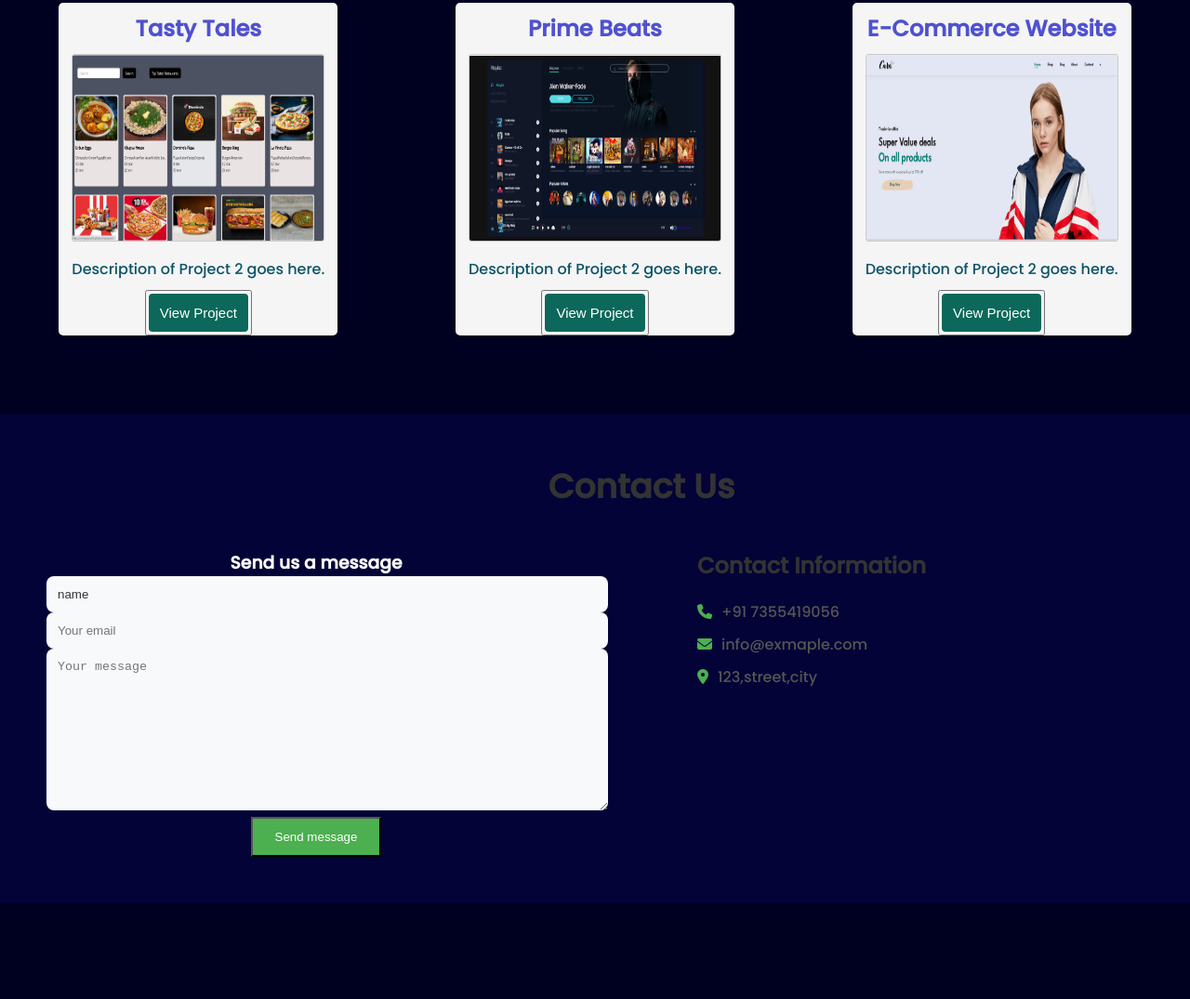
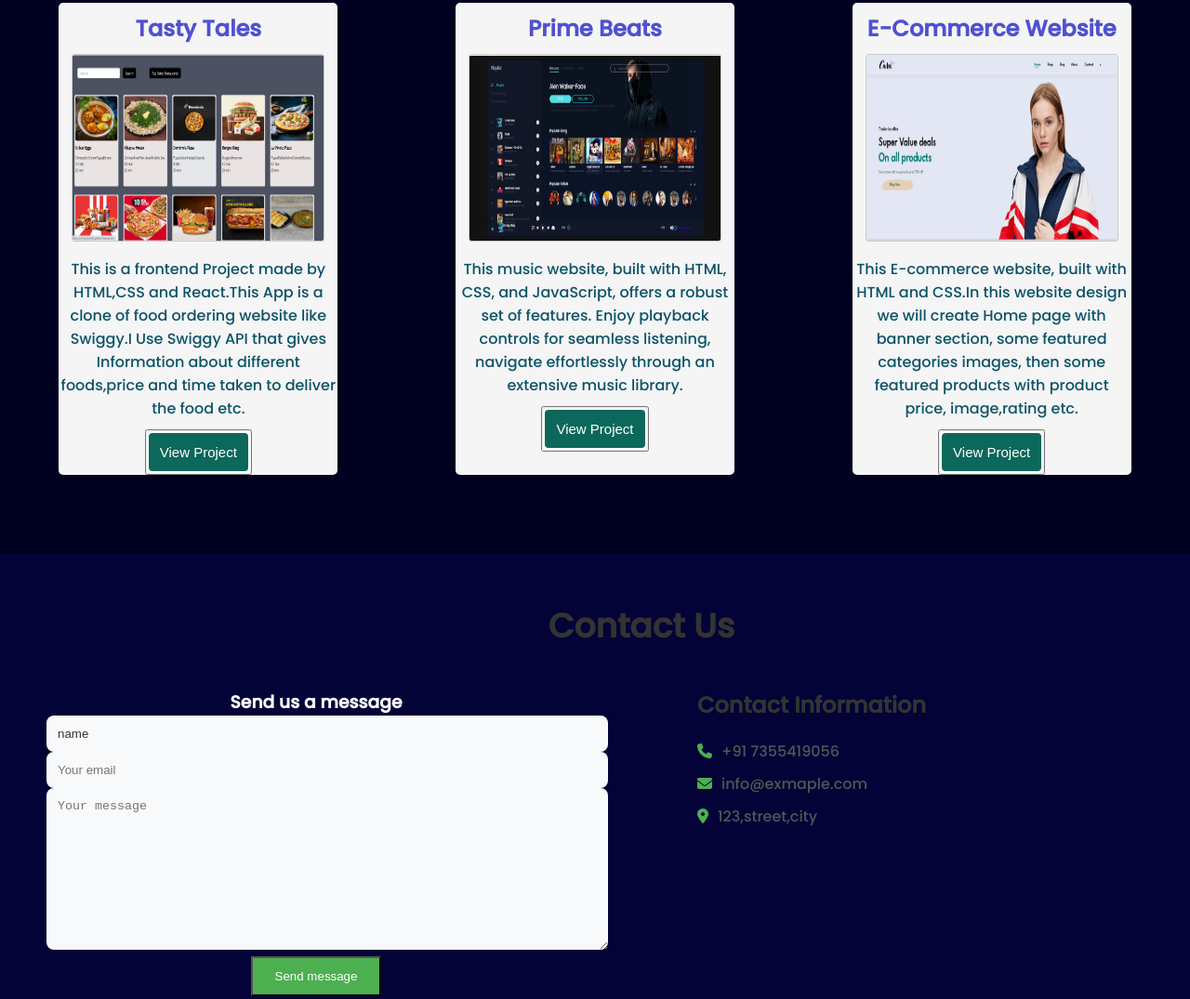
Before and after one commit to vyomgangwar25/Portfolio, a plain HTML site: page index.html in a window 1280 px wide. Shown: the part 1652-2727 px from the top of the page at 93% size. Before the commit the page ends 2624 px from the top, so only its background shows below. Drawn offline with nearby package versions, Linux system fonts and the light colour scheme.

Commit message:
add projects

```diff
--- a/index.html
+++ b/index.html
@@ -96,21 +96,21 @@
     <div class="project">
         <h2>Tasty Tales</h2>
         <img src="Images/p1.png" alt="Project 2 Image">
-        <p>Description of Project 2 goes here.</p>
+        <p>This is a frontend Project made by HTML,CSS and React.This App is a clone of food ordering website like Swiggy.I Use Swiggy API that gives Information about different foods,price and time taken to deliver the food etc.</p>
         <button class="btnn" >
             <a href=" https://vyomgangwar25.github.io/FoodWebsite/">View Project</a></button>
     </div>
     <div class="project">
         <h2 id="pro">Prime Beats</h2>
         <img src="Images/p2.png" alt="Project 2 Image">
-        <p>Description of Project 2 goes here.</p>
+        <p>This music website, built with HTML, CSS, and JavaScript, offers a robust set of features. Enjoy playback controls for seamless listening, navigate effortlessly through an extensive music library. </p>
         <button class="btnn" >
             <a href="https://vyomgangwar25.github.io/Music-App/">View Project</a></button>
     </div>
     <div class="project">
         <h2>E-Commerce Website</h2>
         <img src="Images/p3.png" alt="Project 2 Image">
-        <p>Description of Project 2 goes here.</p>
+        <p>This  E-commerce website, built with HTML and CSS.In this website design we will create Home page   with banner section, some featured categories images, then some featured products with product price, image,rating etc. </p>
         <button class="btnn" >
             <a href="https://vyomgangwar25.github.io/E-COMMERCE-WEB/">View Project</a></button>
     </div>
```
